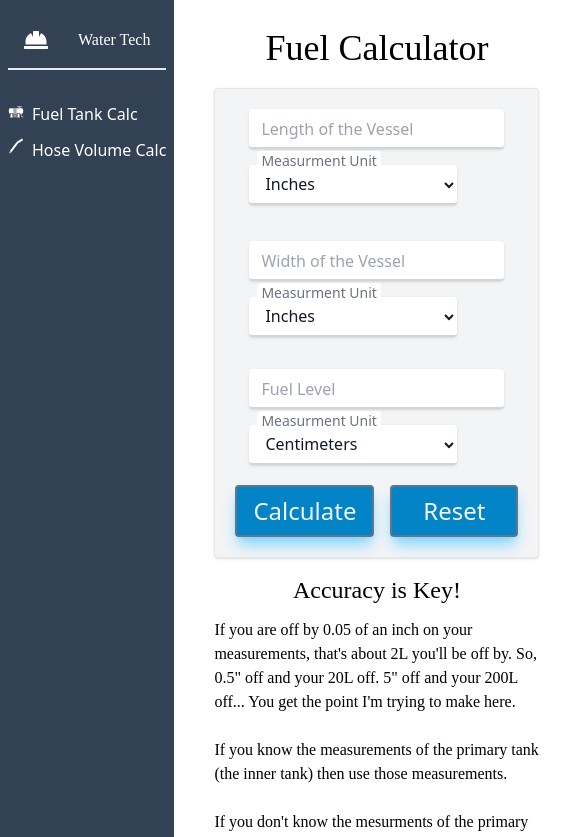
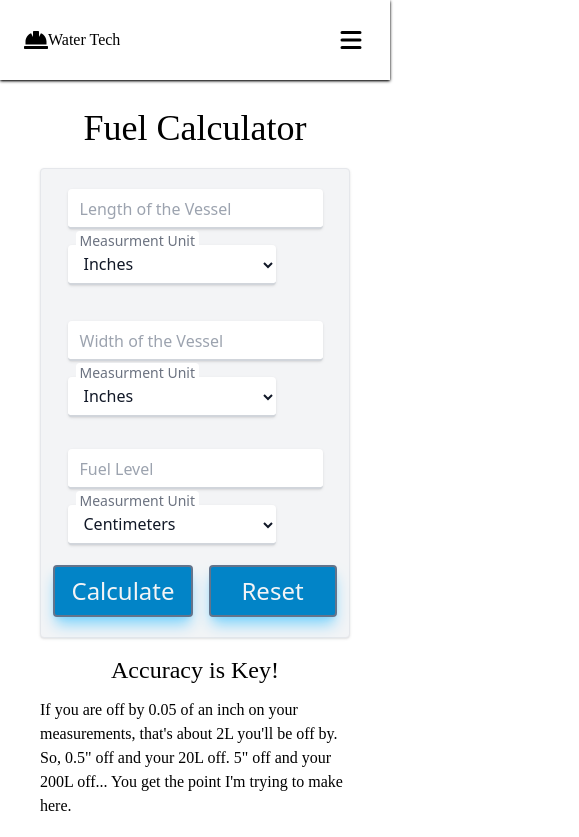
Before and after one commit to ajm4109/fuel-calc, a Next.js app: page /fuelCalc in a window 390 px wide. Shown: the top 837 px of the page, 579 px wide, since content can reach past the window. Built offline with nearby package versions, Linux system fonts and the light colour scheme; a web font is replaced by a local one.

Commit message:
Made menu fully responsive

```diff
--- a/components/Layout.js
+++ b/components/Layout.js
@@ -1,8 +1,10 @@
 import SideBar from './SideBar'
+import Navbar from './Navbar'
 
 const Layout = ({ children }) => {
   return (
     <div>
+      <Navbar />
       <SideBar />
       <main>{children}</main>
     </div>
--- /dev/null
+++ b/components/Navbar.js
@@ -0,0 +1,55 @@
+import { HiMenu } from 'react-icons/hi'
+import { GrClose } from 'react-icons/gr'
+import { FaHardHat } from 'react-icons/fa'
+import { GiFuelTank, GiLeadPipe } from 'react-icons/gi'
+import SideBarLink from './SideBarLink'
+import { useState } from 'react'
+import Link from 'next/link'
+
+const Navbar = () => {
+  const [menuOpen, setMenuOpen] = useState(false)
+
+  const menuClick = () => setMenuOpen(!menuOpen)
+  const logoClick = () => setMenuOpen(false)
+
+  return (
+    <>
+      <div className="sticky top-0 flex h-20 items-center justify-between px-6 shadow shadow-black md:hidden">
+        <div>
+          <Link href="/">
+            <a
+              onClick={logoClick}
+              className="flex items-center justify-between "
+            >
+              <FaHardHat className="text-2xl" />
+              <h1 className=" text-center text-base">Water Tech</h1>
+            </a>
+          </Link>
+        </div>
+        <div onClick={menuClick}>
+          {menuOpen ? (
+            <GrClose className="text-3xl" />
+          ) : (
+            <HiMenu className="text-3xl" />
+          )}
+        </div>
+      </div>
+      <div className={menuOpen ? 'relative z-50' : 'relative z-50 hidden'}>
+        <div className="absolute top-0 flex min-h-screen w-full flex-col items-center gap-3 bg-black/80 pt-14 text-3xl text-white">
+          <SideBarLink
+            link="/fuelCalc"
+            icon={<GiFuelTank />}
+            title="Fuel Tank Calc"
+          />
+          <SideBarLink
+            link="/hoseVol"
+            icon={<GiLeadPipe />}
+            title="Hose Volume Calc"
+          />
+        </div>
+      </div>
+    </>
+  )
+}
+
+export default Navbar
--- a/components/SideBar.js
+++ b/components/SideBar.js
@@ -5,7 +5,7 @@ import { GiFuelTank, GiLeadPipe } from 'react-icons/gi'
 
 const SideBar = () => {
   return (
-    <div className=" h-full min-h-screen min-w-max max-w-2xl bg-slate-700 px-2 py-3 text-white">
+    <div className=" hidden h-full min-h-screen min-w-max max-w-2xl bg-slate-700 px-2 py-3 text-white md:block">
       <Link href="/">
         <a className="mb-8 flex items-center justify-between border-b-2 p-4">
           <div>
--- a/pages/fuelCalc.js
+++ b/pages/fuelCalc.js
@@ -32,7 +32,7 @@ const fuelCalc = () => {
   }
 
   return (
-    <div className="flex">
+    <div className="block md:flex">
       <Head>
         <title>Fuel Tank Calculator</title>
         <link rel="icon" href="/favicon.ico" />
--- a/pages/hoseVol.js
+++ b/pages/hoseVol.js
@@ -24,7 +24,7 @@ const hoseVol = () => {
   }
 
   return (
-    <div className="flex">
+    <div className="block md:flex">
       <Head>
         <title>Hose Volume Calculator</title>
         <link rel="icon" href="/favicon.ico" />
@@ -32,7 +32,7 @@ const hoseVol = () => {
       <Layout />
       <div className="mx-auto flex min-h-screen flex-col items-center py-2 px-10">
         <div>
-          <h1 className="my-5 text-4xl">Hose Volume Calculator</h1>
+          <h1 className="my-5 text-center text-4xl">Hose Volume Calculator</h1>
         </div>
         <div className="w-full max-w-4xl rounded border bg-gray-100 px-5 shadow">
           <form
--- a/pages/index.js
+++ b/pages/index.js
@@ -2,7 +2,7 @@ import Layout from '../components/Layout'
 
 const index = () => {
   return (
-    <div className="flex">
+    <div className="block md:flex">
       <Layout />
       <div className="mx-auto flex justify-center p-5">
         <h1 className="text-center">Welcome to the Water Tech Helper Site</h1>
```
